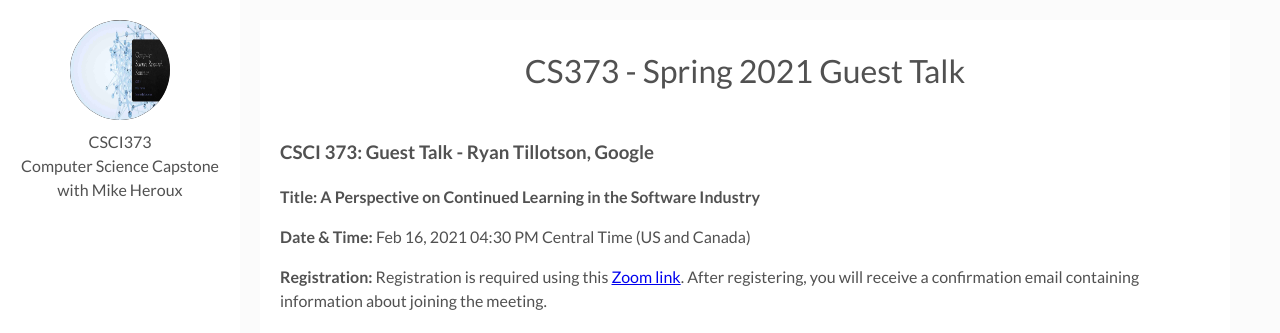
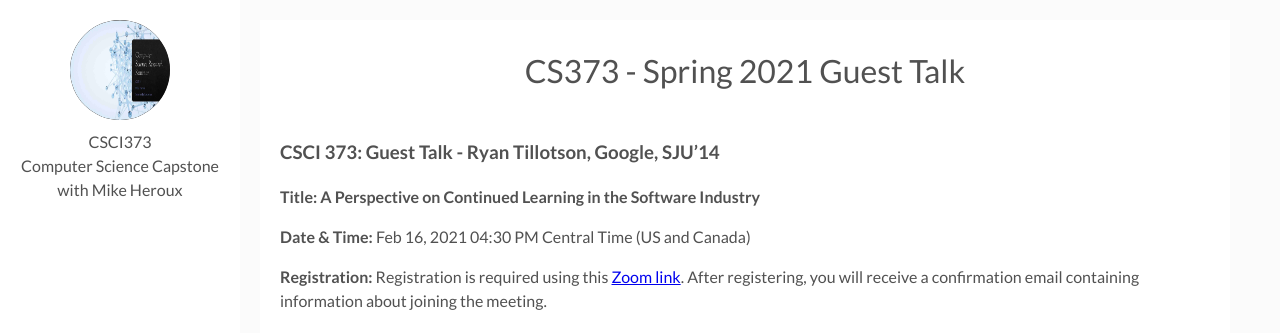
Before and after one commit to maherou/Teaching, a Jekyll site: the page built from files/CS373/2021-Spring-Guest-Talk.md, in a window 1280 px wide. Shown: the top 333 px of the page. Built offline with Jekyll 4.4.1, drawn with Linux system fonts in a browser that asks for light colours.

Commit message:
Update 2021-Spring-Guest-Talk.md

```diff
--- a/files/CS373/2021-Spring-Guest-Talk.md
+++ b/files/CS373/2021-Spring-Guest-Talk.md
@@ -6,7 +6,7 @@ tags: [Teaching, Writing, Presenting, Research] # add tag
 location: "Collegeville, MN, USA"
 ---
 
-### CSCI 373: Guest Talk - Ryan Tillotson, Google
+### CSCI 373: Guest Talk - Ryan Tillotson, Google, SJU'14
 
 **Title: A Perspective on Continued Learning in the Software Industry**
 
```
